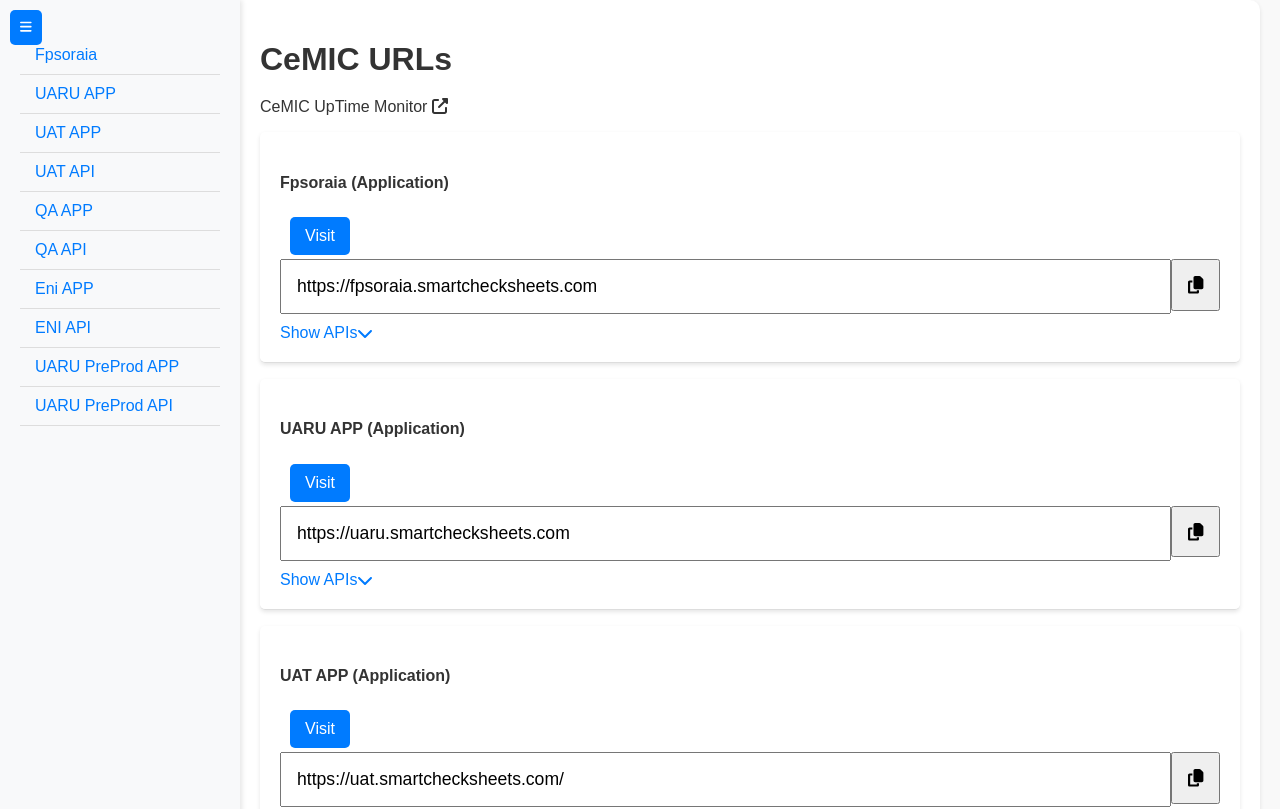
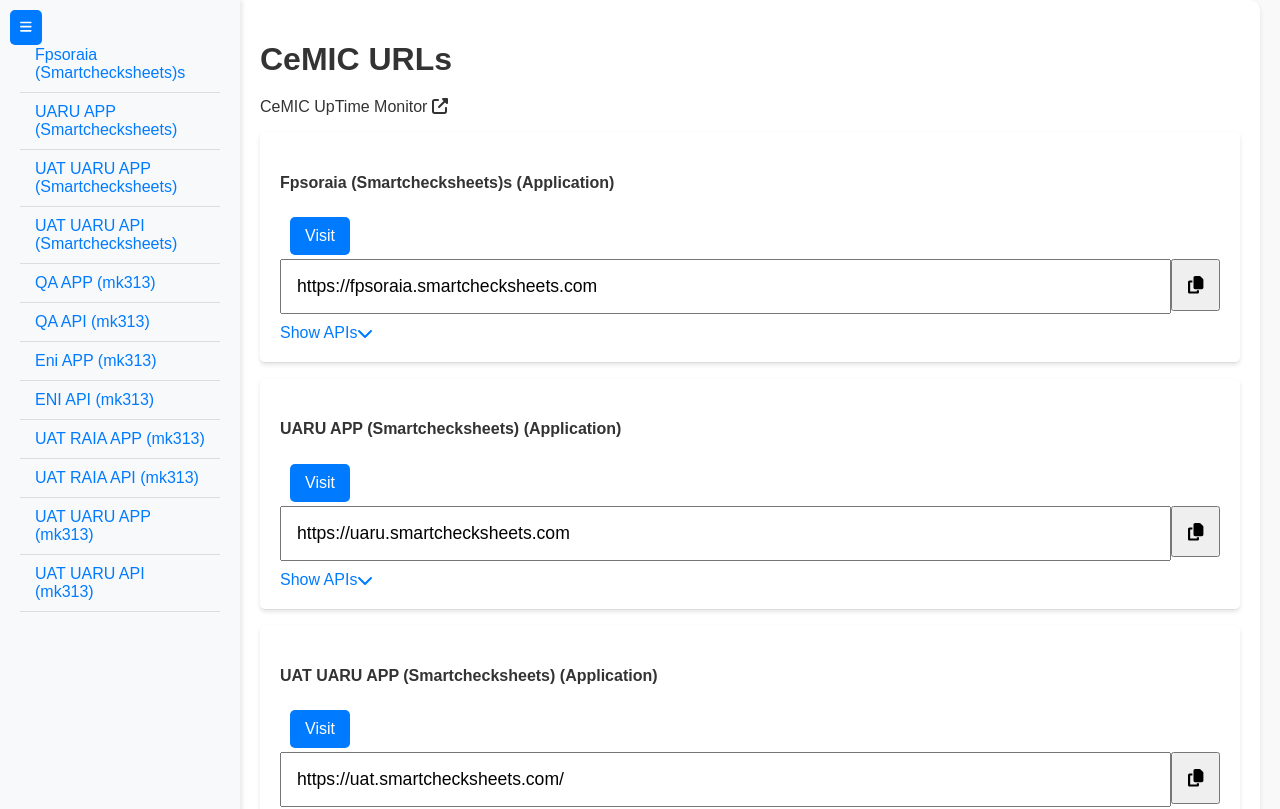
Before and after one commit to alijamal14/mk313, a React (Create React App) app in the folder cemic/: page / in a window 1280 px wide. Shown: the top 809 px of the page. Built offline with nearby package versions, Linux system fonts and the light colour scheme.

Commit message:
Update application URLs with descriptive names for better clarity

```diff
--- a/cemic/src/App.js
+++ b/cemic/src/App.js
@@ -11,16 +11,18 @@ const AppType = {
 };
 
 const urlsData = [
-    { url: "https://fpsoraia.smartchecksheets.com", name: "Fpsoraia", AppType: AppType.APP, groupId: "grp-001" },
-    { url: "https://uaru.smartchecksheets.com", name: "UARU APP", AppType: AppType.APP, groupId: "grp-002" },
-    { url: "https://uat.smartchecksheets.com/", name: "UAT APP", AppType: AppType.APP, groupId: "grp-003" },
-    { url: "https://uatapi.smartchecksheets.com/", name: "UAT API", AppType: AppType.API, groupId: "grp-003" },
-    { url: "https://cemicqa.mk313.com", name: "QA APP", AppType: AppType.APP, groupId: "grp-005", directIP: "http://182.180.62.223:3004/" },
-    { url: "https://cemicqaapi.mk313.com", name: "QA API", AppType: AppType.API, groupId: "grp-005", directIP: "http://182.180.62.223:3003/" },
-    { url: "https://CeMIC_eni_app.mk313.com", name: "Eni APP", AppType: AppType.APP, groupId: "grp-006" },
-    { url: "https://CeMIC_eni_api.mk313.com", name: "ENI API", AppType: AppType.API, groupId: "grp-006" },
-    { url: "https://cemicuat.mk313.com", name: "UARU PreProd APP", AppType: AppType.APP, groupId: "grp-007" },
-    { url: "https://cemicuatapi.mk313.com", name: "UARU PreProd API", AppType: AppType.API, groupId: "grp-007" },
+    { url: "https://fpsoraia.smartchecksheets.com", name: "Fpsoraia (Smartchecksheets)s", AppType: AppType.APP, groupId: "grp-001" },
+    { url: "https://uaru.smartchecksheets.com", name: "UARU APP (Smartchecksheets)", AppType: AppType.APP, groupId: "grp-002" },
+    { url: "https://uat.smartchecksheets.com/", name: "UAT UARU APP (Smartchecksheets)", AppType: AppType.APP, groupId: "grp-003" },
+    { url: "https://uatapi.smartchecksheets.com/", name: "UAT UARU API (Smartchecksheets)", AppType: AppType.API, groupId: "grp-003" },
+    { url: "https://cemicqa.mk313.com", name: "QA APP (mk313)", AppType: AppType.APP, groupId: "grp-005", directIP: "http://182.180.62.223:3004/" },
+    { url: "https://cemicqaapi.mk313.com", name: "QA API (mk313)", AppType: AppType.API, groupId: "grp-005", directIP: "http://182.180.62.223:3003/" },
+    { url: "https://CeMIC_eni_app.mk313.com", name: "Eni APP (mk313)", AppType: AppType.APP, groupId: "grp-006" },
+    { url: "https://CeMIC_eni_api.mk313.com", name: "ENI API (mk313)", AppType: AppType.API, groupId: "grp-006" },
+    { url: "https://cemicuat.mk313.com", name: "UAT RAIA APP (mk313)", AppType: AppType.APP, groupId: "grp-007" },
+    { url: "https://cemicuatapi.mk313.com", name: "UAT RAIA API (mk313)", AppType: AppType.API, groupId: "grp-007" },
+    { url: "https://cemic_uat_uaru_app.mk313.com/", name: "UAT UARU APP (mk313)", AppType: AppType.APP, groupId: "grp-008" },
+    { url: "https://cemic_uat_uaru_api.mk313.com/", name: "UAT UARU API (mk313)", AppType: AppType.API, groupId: "grp-008" },
 ];
 
 const copyURL = (url) => {
```
